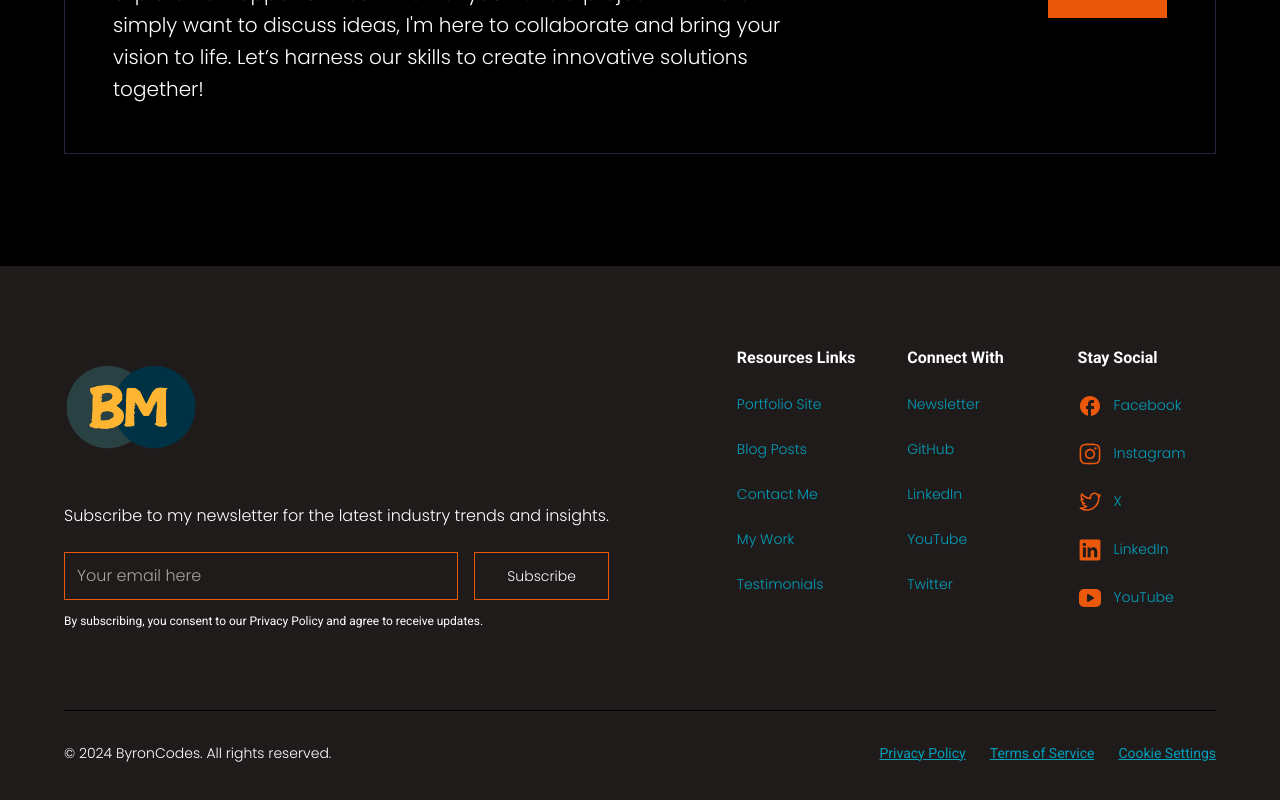
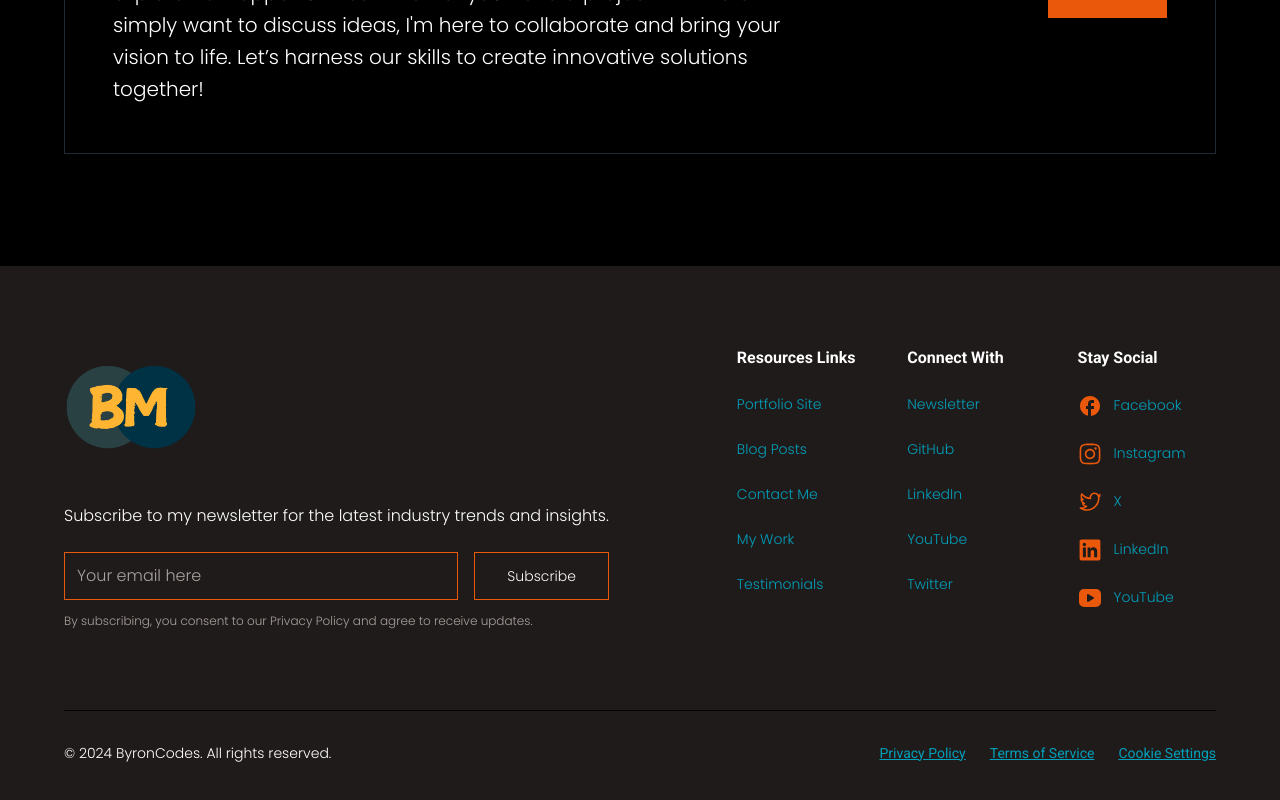
Before and after one commit to VincentMukuna/byroncodes, a Next.js app: page / in a window 1280 px wide. Shown: the part 3337-4137 px from the top of the page. Built offline with nearby package versions, Linux system fonts and the light colour scheme.

Commit message:
chore: footer

```diff
--- a/src/components/newsletter-form.tsx
+++ b/src/components/newsletter-form.tsx
@@ -19,7 +19,7 @@ export function NewsletterForm() {
             Subscribe
           </Button>
         </div>
-        <p className="font-roboto text-xs font-normal leading-[18px] text-white">
+        <p className="text-xs font-normal leading-[18px] text-muted-foreground">
           By subscribing, you consent to our Privacy Policy and agree to receive
           updates.
         </p>
```
